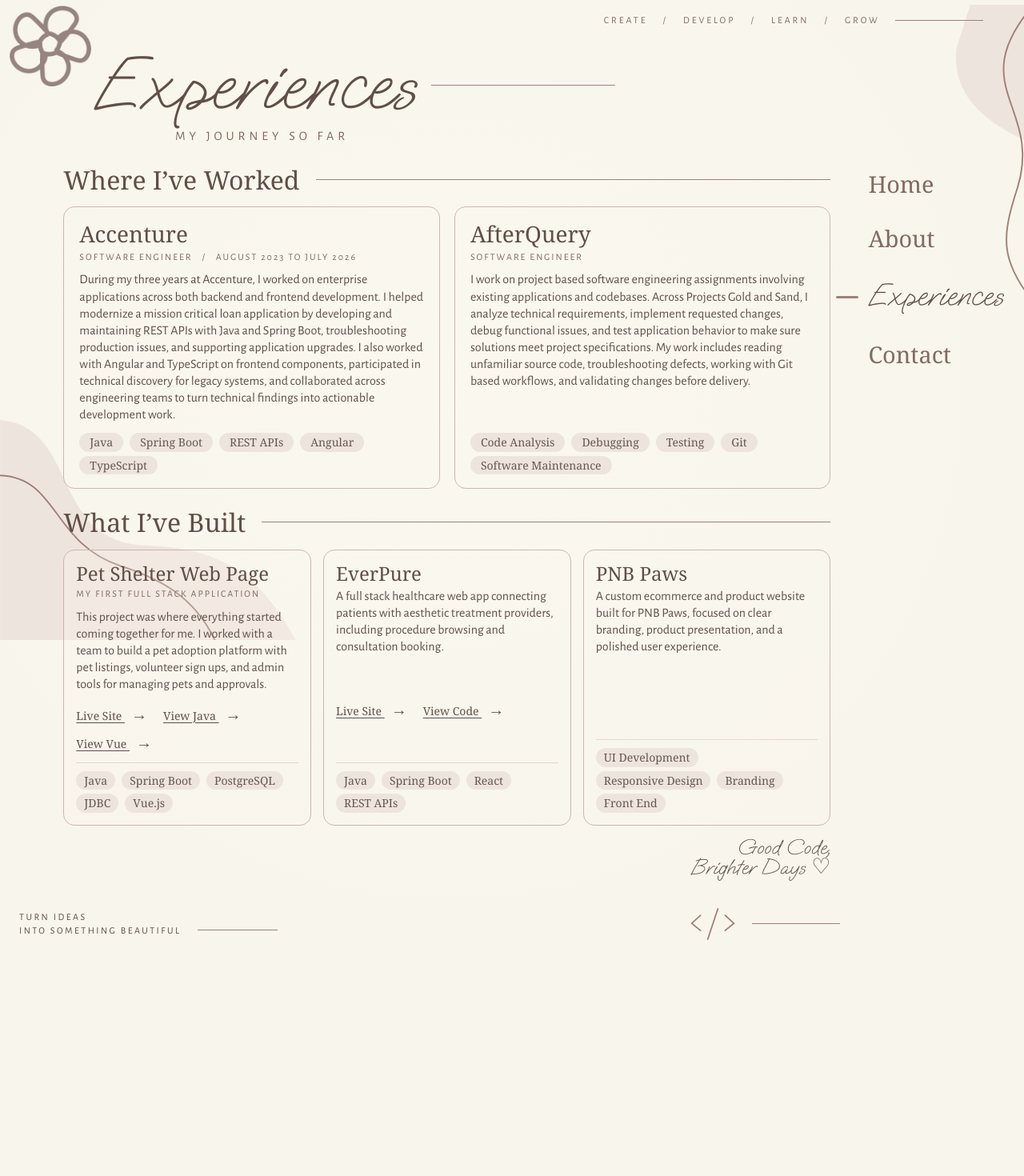
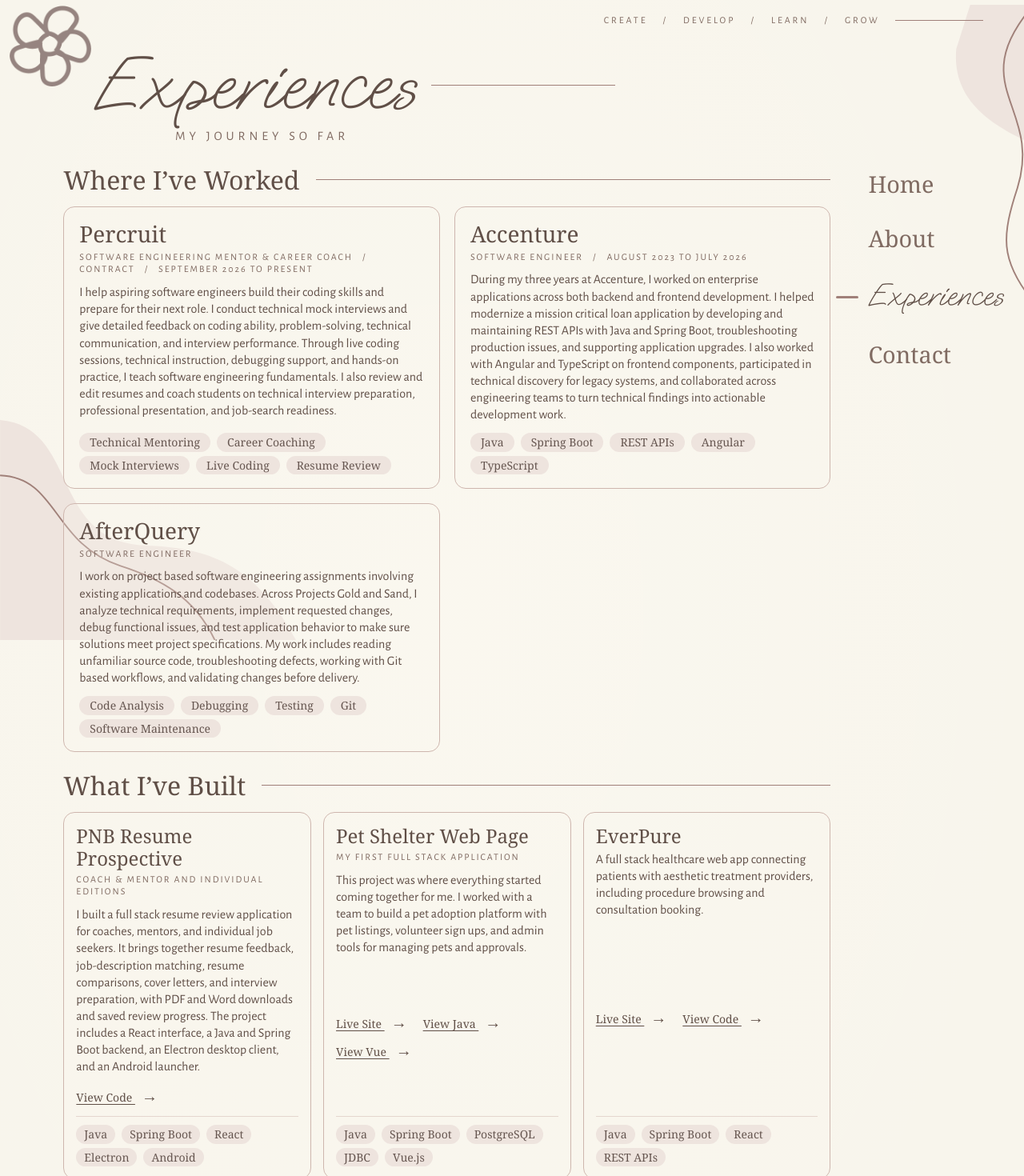
Before and after one commit to nguyenlnicole/Portfolio, a Vue app: page /Experiences in a window 1280 px wide. Shown: the top 1470 px of the page at 80% size. Before the commit the page ends 1201 px from the top, so only its background shows below. Built offline with nearby package versions, Linux system fonts and the light colour scheme.

Commit message:
Add resume project and Percruit mentoring experience

```diff
--- a/src/views/ExperiencesPage.vue
+++ b/src/views/ExperiencesPage.vue
@@ -8,6 +8,12 @@
     <section aria-labelledby="work-title">
       <h2 id="work-title" class="section-heading heading-with-line">Where I’ve Worked <span aria-hidden="true"></span></h2>
       <div class="work-grid">
+        <article class="experience-card">
+          <h3>Percruit</h3>
+          <p class="card-kicker">Software Engineering Mentor &amp; Career Coach <span aria-hidden="true">/</span> Contract <span aria-hidden="true">/</span> September 2026 to Present</p>
+          <p>I help aspiring software engineers build their coding skills and prepare for their next role. I conduct technical mock interviews and give detailed feedback on coding ability, problem-solving, technical communication, and interview performance. Through live coding sessions, technical instruction, debugging support, and hands-on practice, I teach software engineering fundamentals. I also review and edit resumes and coach students on technical interview preparation, professional presentation, and job-search readiness.</p>
+          <ul class="tags"><li>Technical Mentoring</li><li>Career Coaching</li><li>Mock Interviews</li><li>Live Coding</li><li>Resume Review</li></ul>
+        </article>
         <article class="experience-card">
           <h3>Accenture</h3>
           <p class="card-kicker">Software Engineer <span aria-hidden="true">/</span> August 2023 to July 2026</p>
@@ -48,6 +54,14 @@ export default {
     return {
       featuredProjects: [
         {
+          name: 'PNB Resume Prospective', subtitle: 'Coach & Mentor and Individual editions',
+          description: 'I built a full stack resume review application for coaches, mentors, and individual job seekers. It brings together resume feedback, job-description matching, resume comparisons, cover letters, and interview preparation, with PDF and Word downloads and saved review progress. The project includes a React interface, a Java and Spring Boot backend, an Electron desktop client, and an Android launcher.',
+          links: [
+            { label: 'View Code', url: 'https://github.com/nguyenlnicole/Resume-Prospective-Coach-Mentor-Indivdual' }
+          ],
+          tags: ['Java', 'Spring Boot', 'React', 'Electron', 'Android']
+        },
+        {
           name: 'Pet Shelter Web Page', subtitle: 'My first full stack application',
           description: 'This project was where everything started coming together for me. I worked with a team to build a pet adoption platform with pet listings, volunteer sign ups, and admin tools for managing pets and approvals.',
           links: [
```
